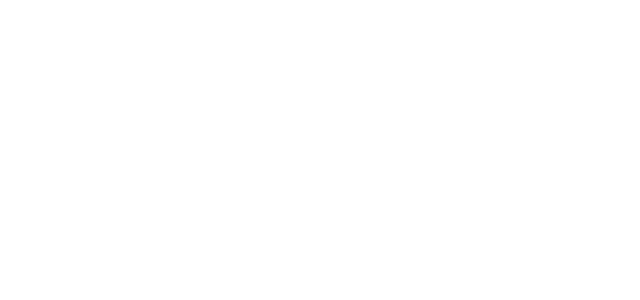
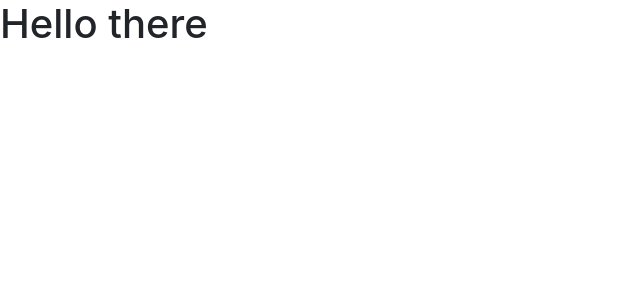
Before and after one commit to George-Ma2/Full-Stack-App-Task-Management, a React (Create React App) app in the folder client/: page / in a window 1280 px wide. Shown: the top 300 px of the page, without its empty margins (0-640 px from the left). Built offline with nearby package versions, Linux system fonts and the light colour scheme.

Commit message:
Removed fragment update InputTask.js
Added initial code of InputTask.js for test. Removed import unnecessary import fragment.

```diff
--- a/client/src/App.js
+++ b/client/src/App.js
@@ -1,9 +1,11 @@
-import React, { Fragment } from 'react';
+import React from 'react';
 import './App.css';
+
+import InputTask from "./components/InputTask";
 
 function App() {
   return (
-    <Fragment></Fragment>
+    <InputTask/>
   );
 }
 
--- a/client/src/components/InputTask.js
+++ b/client/src/components/InputTask.js
@@ -0,0 +1,8 @@
+import React from "react";
+
+const InputTask = () => {
+    return (<h1>Hello there</h1>)
+
+}
+
+export default InputTask;
--- a/client/src/index.js
+++ b/client/src/index.js
@@ -3,5 +3,9 @@
 import './index.css';
 import App from './App';
 
-
 const root = ReactDOM.createRoot(document.getElementById('root'));
+root.render(
+  <React.StrictMode>
+    <App />
+  </React.StrictMode>
+);
```
